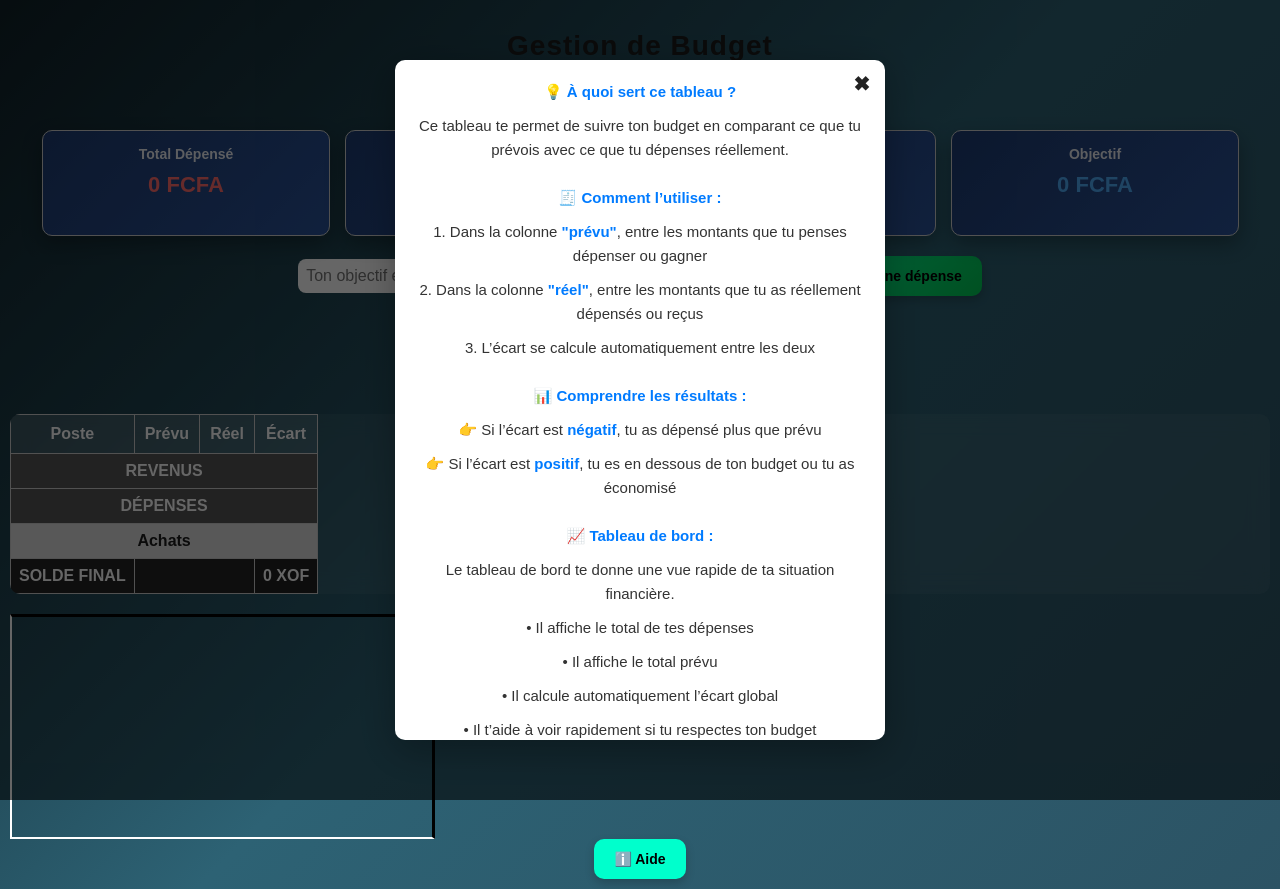
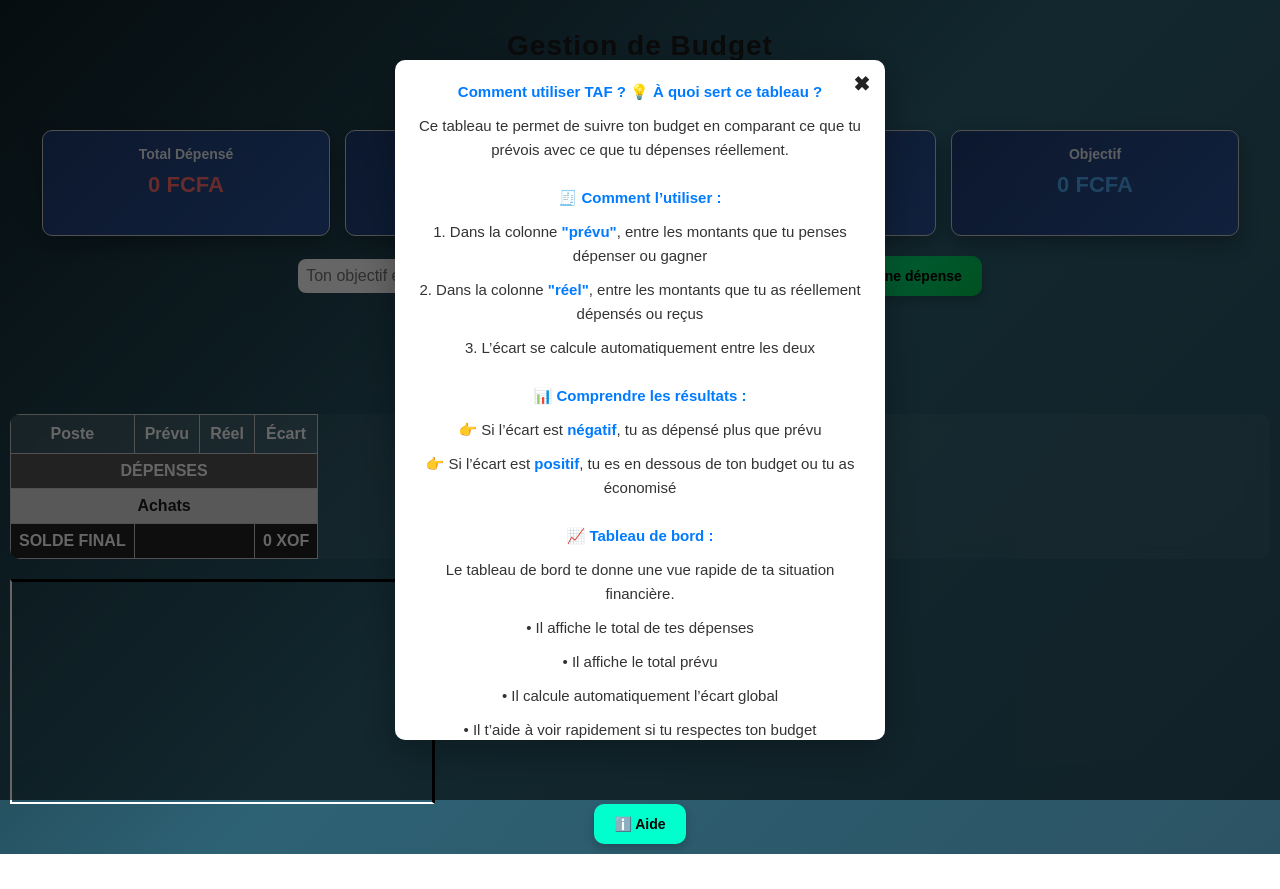
Before and after one commit to Angefarel1/mon-budget-app, a plain HTML site: page index.html in a window 1280 px wide. After the commit the page ends 854 px from the top, so only its background shows below. Drawn offline with Linux system fonts and the light colour scheme.

Commit message:
Add files via upload

```diff
--- a/index.html
+++ b/index.html
@@ -8,7 +8,7 @@
 
 <meta name="monetag" content="dba96c99a29eb5c30c0807150d7a2c99">
 
-    <title>Gestion Budget</title>
+    <title>TAF</title>
     <link rel="stylesheet" href="style.css">
 </head>
 
@@ -96,9 +96,7 @@
 
 <tbody id="budget-body">
 
-<tr class="section">
-    <td colspan="4">REVENUS</td>
-</tr>
+
 
 <!-- ✅ CORRECTION : ajout de "data" -->
 <tr class="data revenu">
@@ -136,6 +134,9 @@
          <div class="aide">
     <div class="aide">
     <div class="aide">
+        <b>Comment utiliser TAF ?</b>
+
+
     <b>💡 À quoi sert ce tableau ?</b>
 
     <span>
@@ -194,22 +195,20 @@
         • Il t’aide à voir rapidement si tu respectes ton budget
     </span>
 
+<b>Comment sauvegarder:</b>
+
+ <span>
+        Pour sauvegarder tout ce que vous avez fait il vous suffit juste d'actualiser la page
+    </span>
+
     <br>
 
-    <span>
-        Utilise le tableau et le tableau de bord régulièrement pour mieux gérer ton argent et éviter les dépenses inutiles.
+     <span>
+        • Merci de bien vouloir partager au maximum le lien du site web a vos amies ou vos proches pour nous soutenir
     </span>
 </div>
 
 <script src="script.js" defer></script>
 
-<script>
-    if ('serviceWorker' in navigator)
-{
-    navigator.serviceWorker.register('/sw.js');
-}
-
-</script>
-
 </body>
 </html>
```
